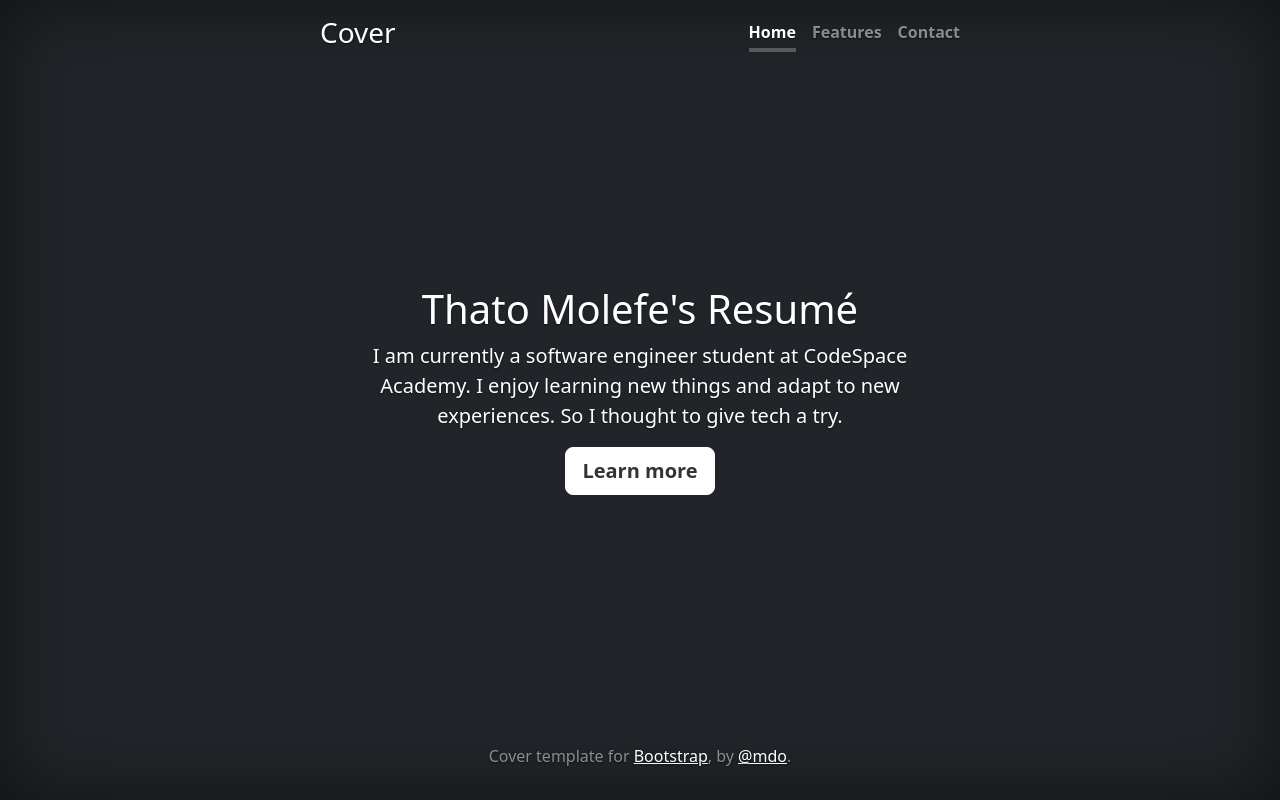
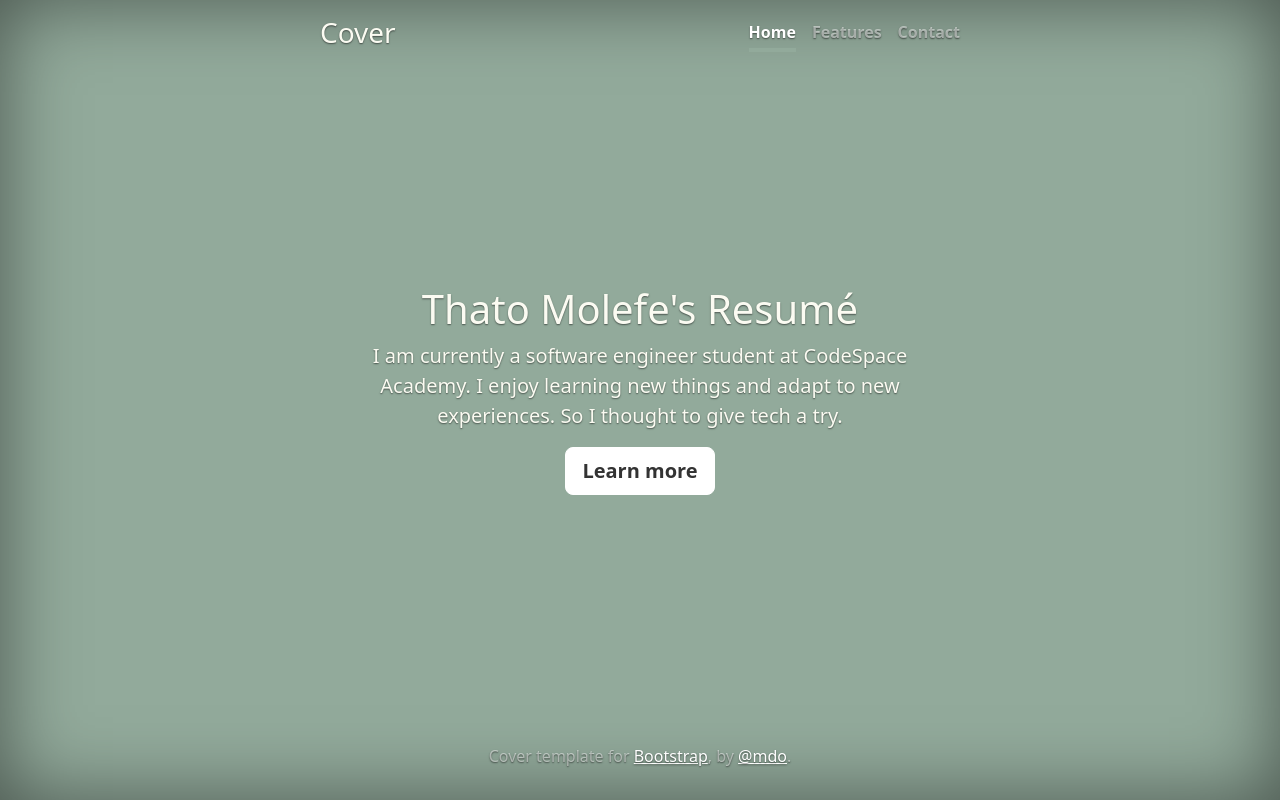
Before and after one commit to Thato2619/Resume10.html, a plain HTML site: page bootstrap-5.2.0-examples/cover/index.html in a window 1280 px wide. Both pictures are taken after a click on the link "Home". Drawn offline with Linux system fonts and the light colour scheme.

Commit message:
Change the bg colour and color  of the cover template

```diff
--- a/bootstrap-5.2.0-examples/cover/cover.css
+++ b/bootstrap-5.2.0-examples/cover/cover.css
@@ -37,7 +37,7 @@ body {
 
 .nav-masthead .nav-link:hover,
 .nav-masthead .nav-link:focus {
-  border-bottom-color: rgba(255, 255, 255, .25);
+  border-bottom-color:#92AA9B;
 }
 
 .nav-masthead .nav-link + .nav-link {
@@ -48,3 +48,8 @@ body {
   color: #fff;
   border-bottom-color: #fff;
 }
+
+.text-bg-dark {
+  color: #FBFBF2 !important;
+  background-color: #92AA9B !important;
+}
```
